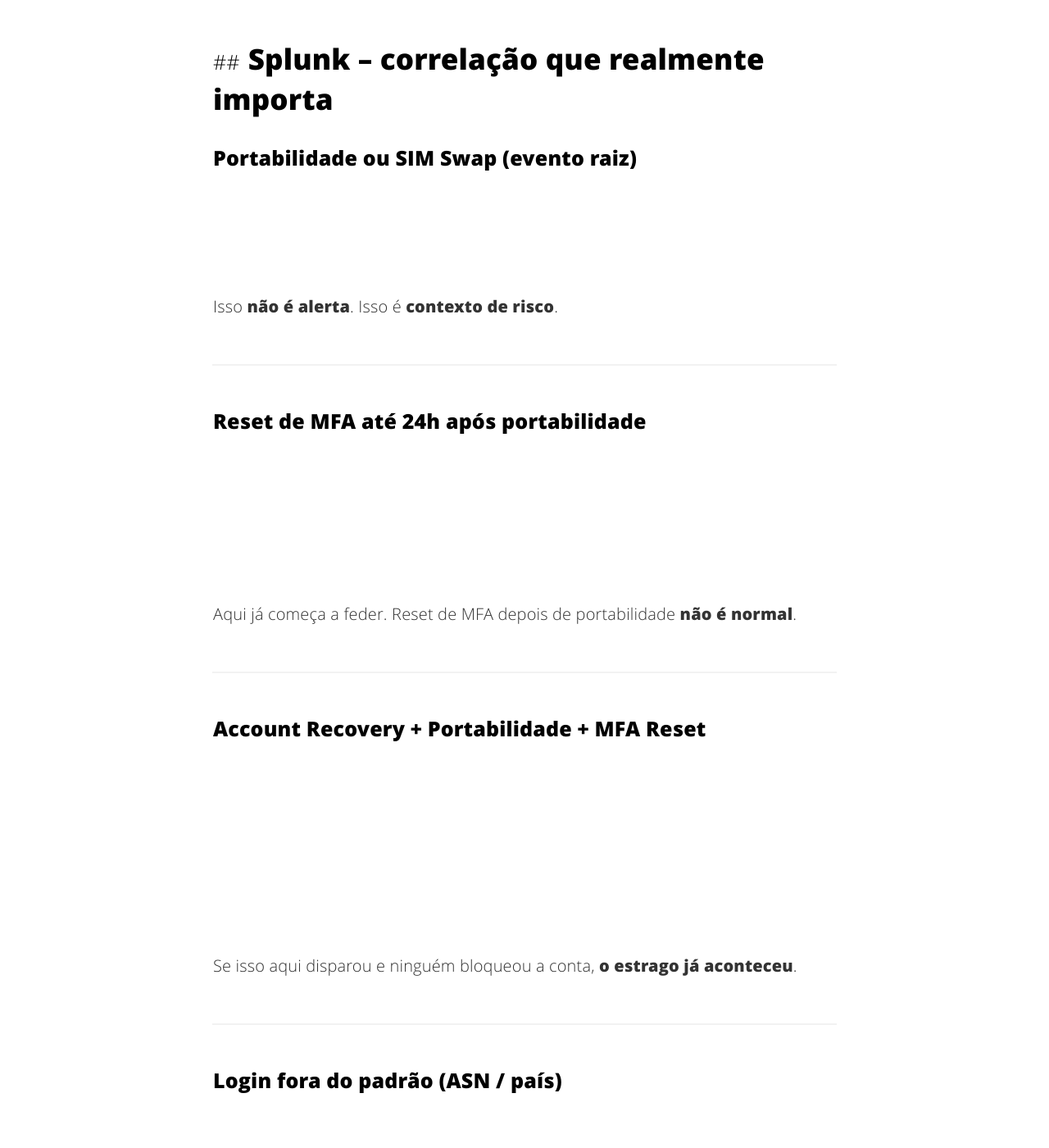
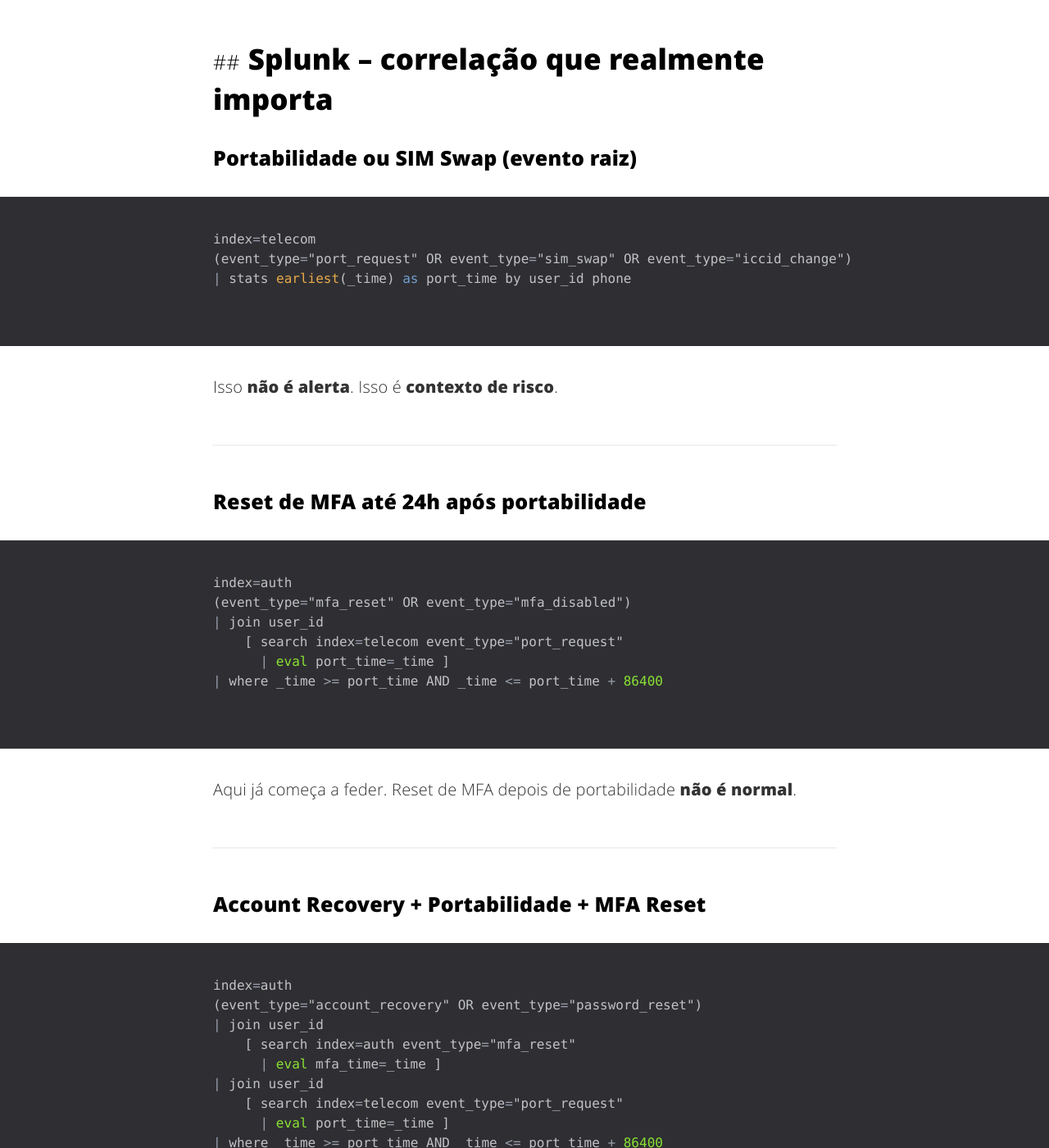
Before and after one commit to UnkL4b/unkl4b.github.io, a Jekyll site: the page built from _posts/2026-08-02-Fraude-pos-portabilidade.md, in a window 1280 px wide and 1400 px high, scrolled down 2210 px. Shown: the whole window at 82% size. Built offline with Jekyll 4.4.1, drawn with Linux system fonts in a browser that asks for light colours; comment, search, counter and statistics services are not loaded; some of the changed text lies outside the part shown.

Commit message:
Change code blocks from spl/eql/sql/kql to python

````diff
--- a/_posts/2026-08-02-Fraude-pos-portabilidade.md
+++ b/_posts/2026-08-02-Fraude-pos-portabilidade.md
@@ -59,7 +59,7 @@
 
 ### Portabilidade ou SIM Swap (evento raiz)
 
-```spl
+```python
 index=telecom
 (event_type="port_request" OR event_type="sim_swap" OR event_type="iccid_change")
 | stats earliest(_time) as port_time by user_id phone
@@ -72,7 +72,7 @@
 
 ### Reset de MFA até 24h após portabilidade
 
-```spl
+```python
 index=auth
 (event_type="mfa_reset" OR event_type="mfa_disabled")
 | join user_id
@@ -88,7 +88,7 @@
 
 ### Account Recovery + Portabilidade + MFA Reset
 
-```spl
+```python
 index=auth
 (event_type="account_recovery" OR event_type="password_reset")
 | join user_id
@@ -106,7 +106,7 @@
 
 ### Login fora do padrão (ASN / país)
 
-```spl
+```python
 index=auth event_type="login"
 | where src_asn NOT IN ("AS_INTERNO_1","AS_INTERNO_2")
 | where geo_country!="BR"
@@ -121,7 +121,7 @@
 
 ### Cadeia completa em 24h
 
-```eql
+```python
 sequence by user_id with maxspan=24h
   [ authentication where event_type == "port_request" ]
   [ authentication where event_type in ("mfa_reset","mfa_disabled") ]
@@ -134,7 +134,7 @@
 
 ### Troca de IMEI após portabilidade
 
-```eql
+```python
 sequence by user_id with maxspan=24h
   [ authentication where event_type == "port_request" ]
   [ authentication where event_type == "login" and imei != previous_imei ]
@@ -146,7 +146,7 @@
 
 ## QRadar – AQL direto ao ponto
 
-```sql
+```python
 SELECT username, MIN(starttime) AS port_time
 FROM events
 WHERE eventname='port_request'
@@ -155,7 +155,7 @@
 
 Agora cruza com:
 
-```sql
+```python
 SELECT username, starttime
 FROM events
 WHERE eventname IN ('mfa_reset','account_recovery')
@@ -170,7 +170,7 @@
 
 ## Microsoft Sentinel – KQL sem frescura
 
-```kql
+```python
 let PortEvents =
 SecurityEvent
 | where EventType == "port_request"
````
